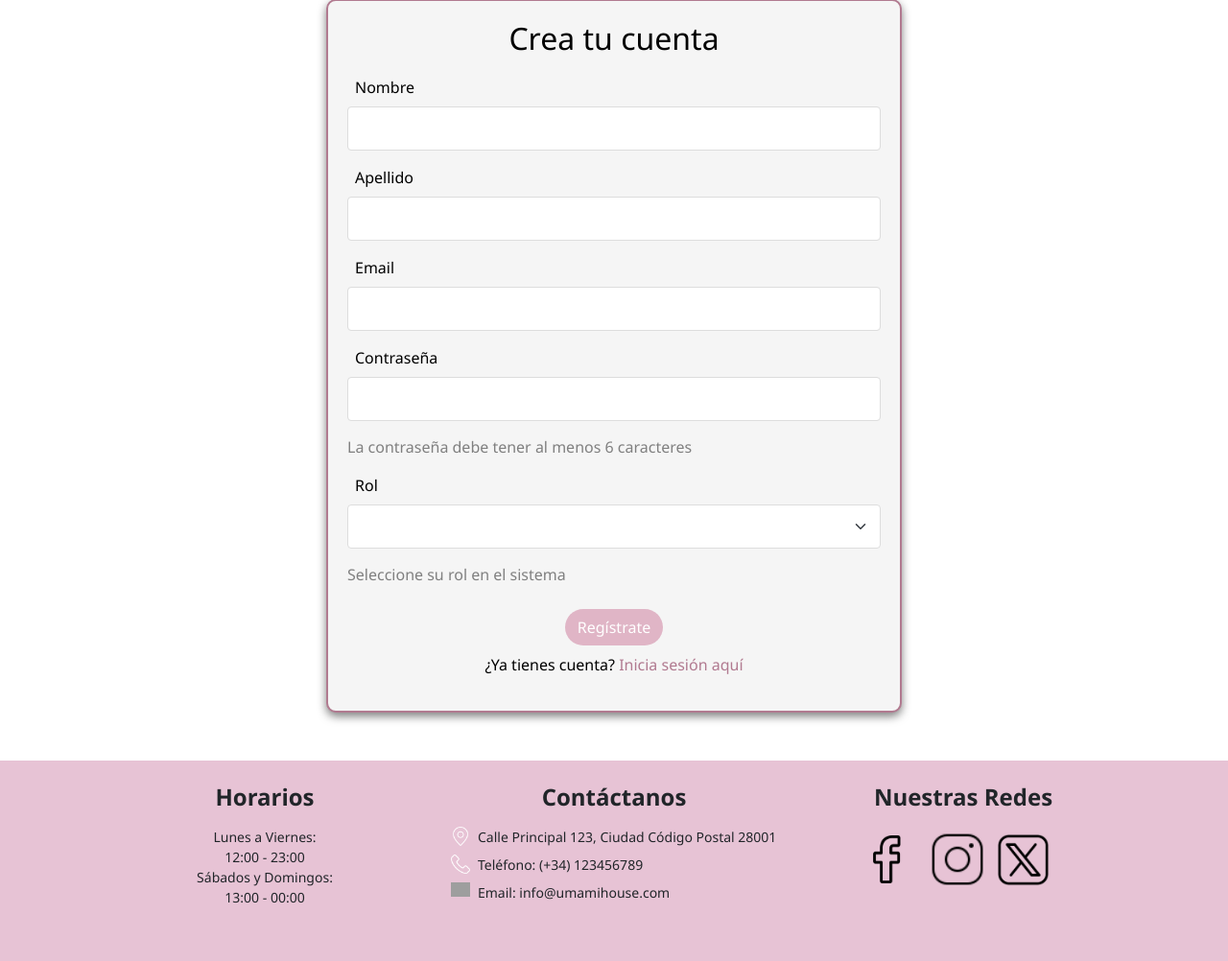
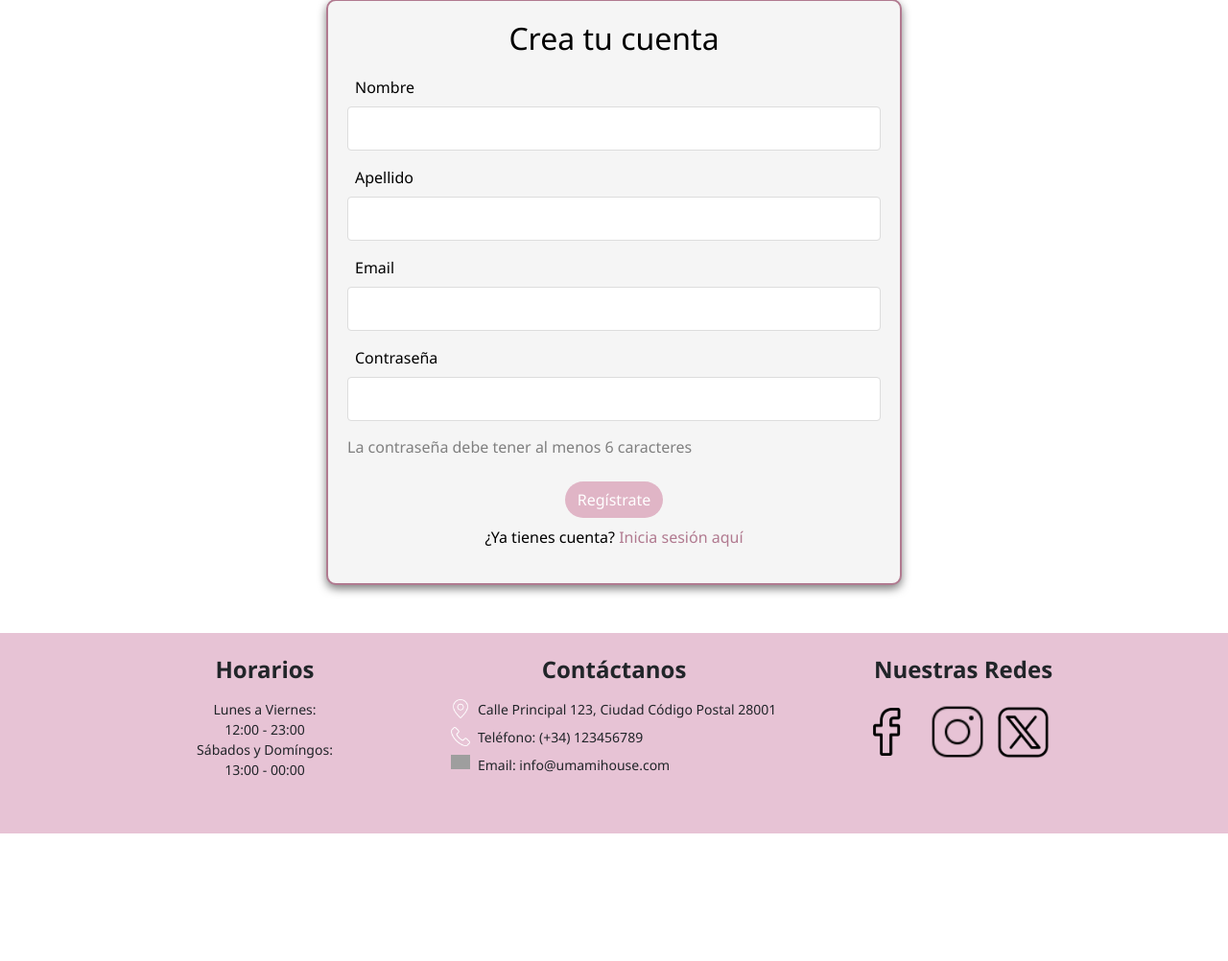
Before and after one commit to Arthen-code0/Proyecto_restaurante, a Django app: page /registro/ in a window 1280 px wide. Shown: the part 219-1221 px from the top of the page at 96% size. After the commit the page ends 1088 px from the top, so only its background shows below. Run offline with Django 5.2, Linux system fonts and the light colour scheme; parts of the project's set-up code (start-up, migrations or seed data) failed here and were passed over; some libraries are stand-ins or nearby versions; grey boxes are pictures that could not be loaded.

Commit message:
cambio registro
se elimina la seleccionde roles

```diff
--- a/Proyecto/templates/footer.html
+++ b/Proyecto/templates/footer.html
@@ -13,7 +13,7 @@
                     <ul class="list-unstyled">
                         <li>Lunes a Viernes:</li>
                         <li>12:00 - 23:00</li>
-                        <li>Sábados y Domingos:</li>
+                        <li>Sábados y Domíngos:</li>
                         <li>13:00 - 00:00</li>
                     </ul>
                 </div>
--- a/Proyecto/templates/registro.html
+++ b/Proyecto/templates/registro.html
@@ -54,11 +54,6 @@
                        {% if form.password.value %}value="{{ form.password.value }}"{% endif %}>
                 <p class="caract">La contraseña debe tener al menos 6 caracteres</p>
             </div>
-            <div class="mb-3">
-                <label for="{{ form.rol.id_for_label }}" class="form-label text-start">Rol</label>
-                {{ form.rol|add_class:"form-select" }}
-                <p class="caract">Seleccione su rol en el sistema</p>
-            </div>
 
             <!-- Botón de inicio de sesión -->
             <div class="text-center">
@@ -66,8 +61,7 @@
             </div>
         </form>
         <!-- Enlace para crear cuenta -->
-        <p class="text-center mt-2">¿Ya tienes cuenta? <a onclick="location.href='{% url 'login_usuario' %}'"
-                                                          class="registro text-decoration-none">
+        <p class="text-center mt-2">¿Ya tienes cuenta? <a onclick="location.href='{% url 'login_usuario' %}'" class="registro text-decoration-none">
             Inicia sesión aquí</a></p>
     </div>
 </header>
--- a/Proyecto/umamihouseapp/models.py
+++ b/Proyecto/umamihouseapp/models.py
@@ -114,6 +114,13 @@ class Empleado(models.Model):
     def __str__(self):
         return str(self.id) + " " + self.nombreCompleto
 
+class Pedido(models.Model):
+    codigo = models.CharField(max_length=100, blank=True, null=False)
+    fecha = models.DateTimeField()
+    cliente = models.ForeignKey('User', on_delete=models.DO_NOTHING, related_name='pedidos')
+
+    def __str__(self):
+        return str(self.codigo) + " " + str(self.fecha) + " " + str(self.cliente.nombreUsuario)
 
 class PedidoLinea(models.Model):
     pedido= models.ForeignKey(Pedido, on_delete=models.CASCADE)
@@ -123,12 +130,3 @@ class PedidoLinea(models.Model):
 
     def __str__(self):
         return str(self.plato.nombre) + " " + str(self.cantidad) + " " + str(self.precio_compra)
-
-
-class Pedido(models.Model):
-    codigo = models.CharField(max_length=100, blank=True, null=False)
-    fecha = models.DateTimeField()
-    cliente = models.ForeignKey('User', on_delete=models.DO_NOTHING, related_name='pedidos')
-
-    def __str__(self):
-        return str(self.codigo) + " " + str(self.fecha) + " " + str(self.cliente.nombreUsuario)
```
